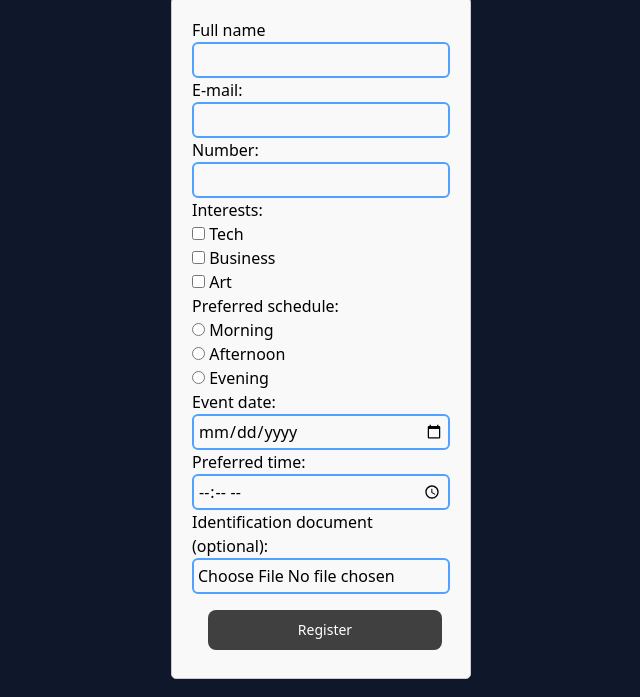
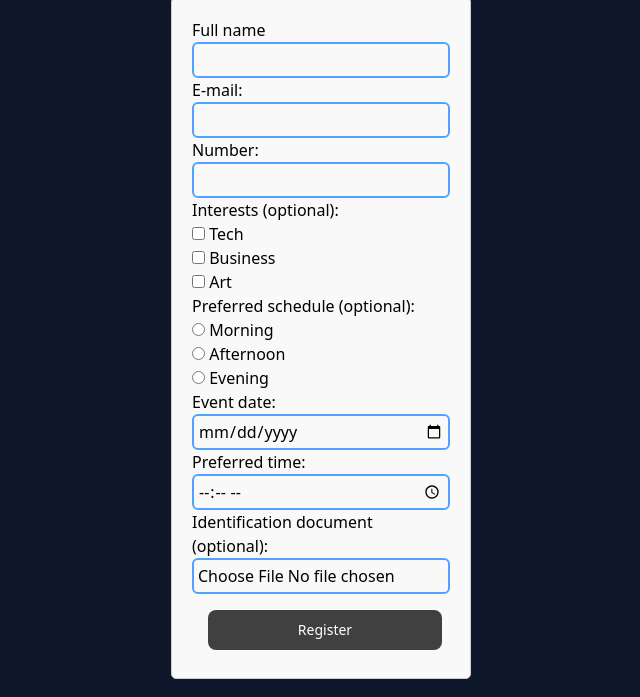
Before and after one commit to JonyR3G0/Front-end-m05, a plain HTML site: page 04-Form-validation/project/index.html in a window 1280 px wide. Shown: the part 103-800 px from the top of the page, without its empty margins (319-959 px from the left). Drawn offline with nearby package versions, Linux system fonts and the light colour scheme.

Commit message:
feat: ✨ update form labels to indicate optional fields for better clarity

```diff
--- a/04-Form-validation/project/index.html
+++ b/04-Form-validation/project/index.html
@@ -27,7 +27,7 @@
         <label for="phoneNumber">Number:</label>
         <input type="tel" id="phoneNumber" name="phone_number" />
 
-        <label>Interests:</label>
+        <label>Interests (optional):</label>
         <label
           ><input type="checkbox" name="interests" value="tech" /> Tech</label
         >
@@ -39,7 +39,7 @@
           ><input type="checkbox" name="interests" value="art" /> Art</label
         >
 
-        <label>Preferred schedule:</label>
+        <label>Preferred schedule (optional):</label>
         <label>
           <input type="radio" name="schedule" value="morning" />
           Morning
```
